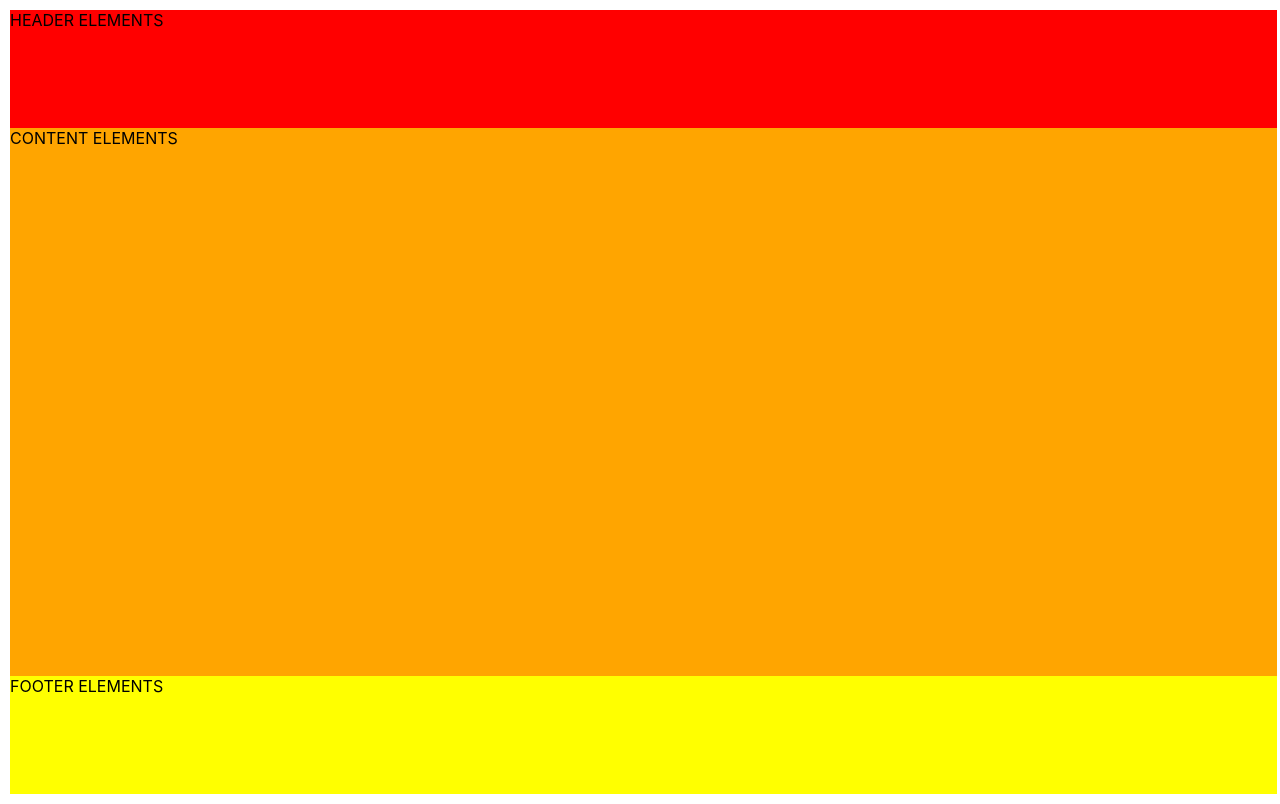
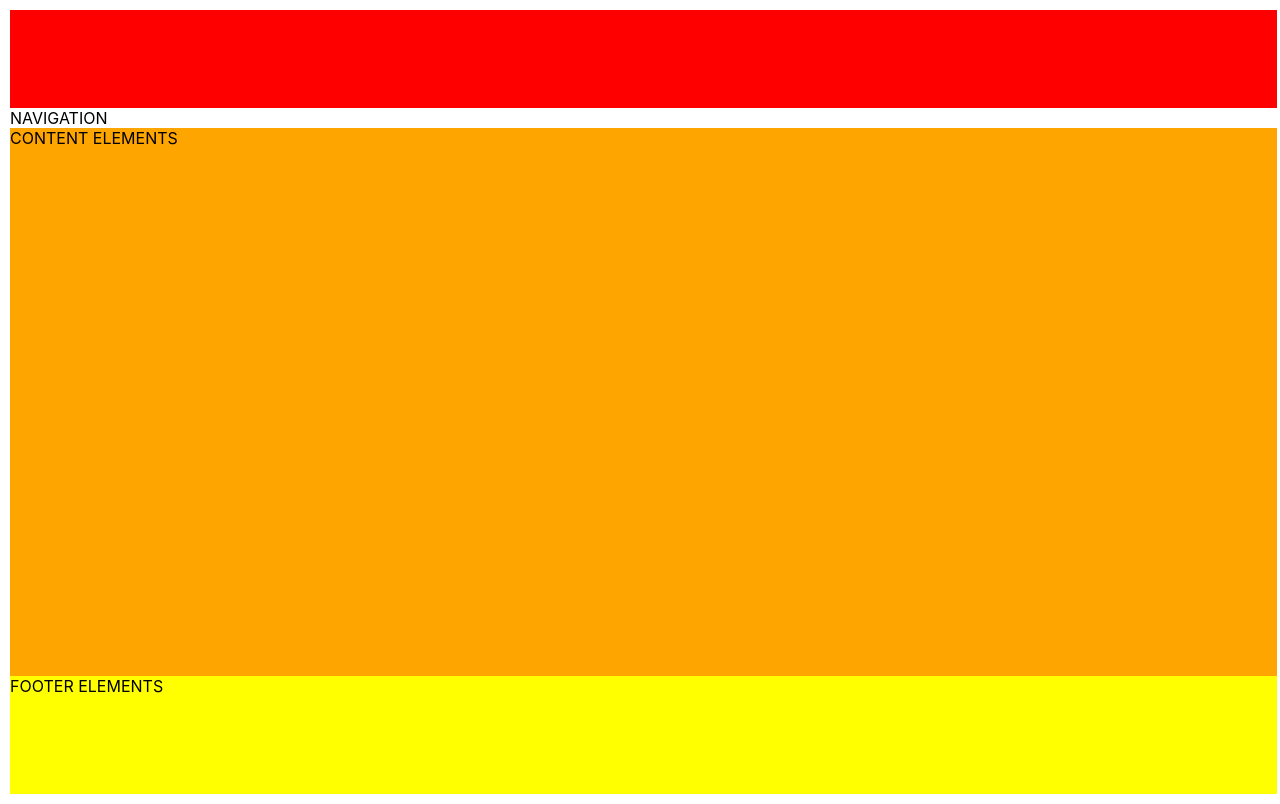
Before and after one commit to rhonvyramos/dentistry-website, a React (Create React App) app: page / in a window 1280 px wide. Built offline with nearby package versions, Linux system fonts and the light colour scheme.

Commit message:
navigation bar position created

```diff
--- /dev/null
+++ b/src/client/components/header/index.css
@@ -0,0 +1,12 @@
+#header_elements {
+    width: 100%;
+    height: 100%;
+
+    display: flex;
+    flex-direction: column;
+
+}
+
+#navigation_element {
+    margin-top: auto;
+}
--- a/src/client/components/header/index.js
+++ b/src/client/components/header/index.js
@@ -1,10 +1,14 @@
 import React from "react";
+import "./index.css";
+
 import Navigation from "../navigation/index.js";
 
 export default function Header() {
     return(
         <section id="header_elements">
-            <Navigation />
+            <div id="navigation_element">
+                <Navigation />
+            </div>
         </section>
     )
 };
--- /dev/null
+++ b/src/client/components/navigation/index.css
@@ -0,0 +1,8 @@
+#navigation_bar {
+    height: 10%;
+    width: 100%;
+    background-color: white;
+
+    position: relative;
+    top: 50%;
+}
--- a/src/client/components/navigation/index.js
+++ b/src/client/components/navigation/index.js
@@ -1,9 +1,12 @@
 import React from "react";
+import "./index.css"
 
 export default function Navigation() {
     return(
         <section id="navigation_elements">
-
+            <div id="navigation_bar">
+                NAVIGATION
+            </div>
         </section>
     )
 };
--- a/src/client/pages/client_facing.css
+++ b/src/client/pages/client_facing.css
@@ -12,20 +12,21 @@
     width: 99vw;
 }
 
+#header_container, #content_container, #footer_container {
+    width: 100%;
+}
+
 #header_container {
     background-color: red;
-    width: 100%;
     height: 15%;
 }
 
 #content_container {
     background-color: orange;
-    width: 100%;
     height: 70%;
 }
 
 #footer_container {
     background-color: yellow;
-    width: 100%;
     height: 15%;
 }
--- a/src/client/pages/client_facing.js
+++ b/src/client/pages/client_facing.js
@@ -9,7 +9,6 @@ export default function Client_Facing() {
     return(
         <section id="client_facing">
             <div id="header_container">
-                HEADER ELEMENTS
                 <Header />
             </div>
             <div id="content_container">
```
